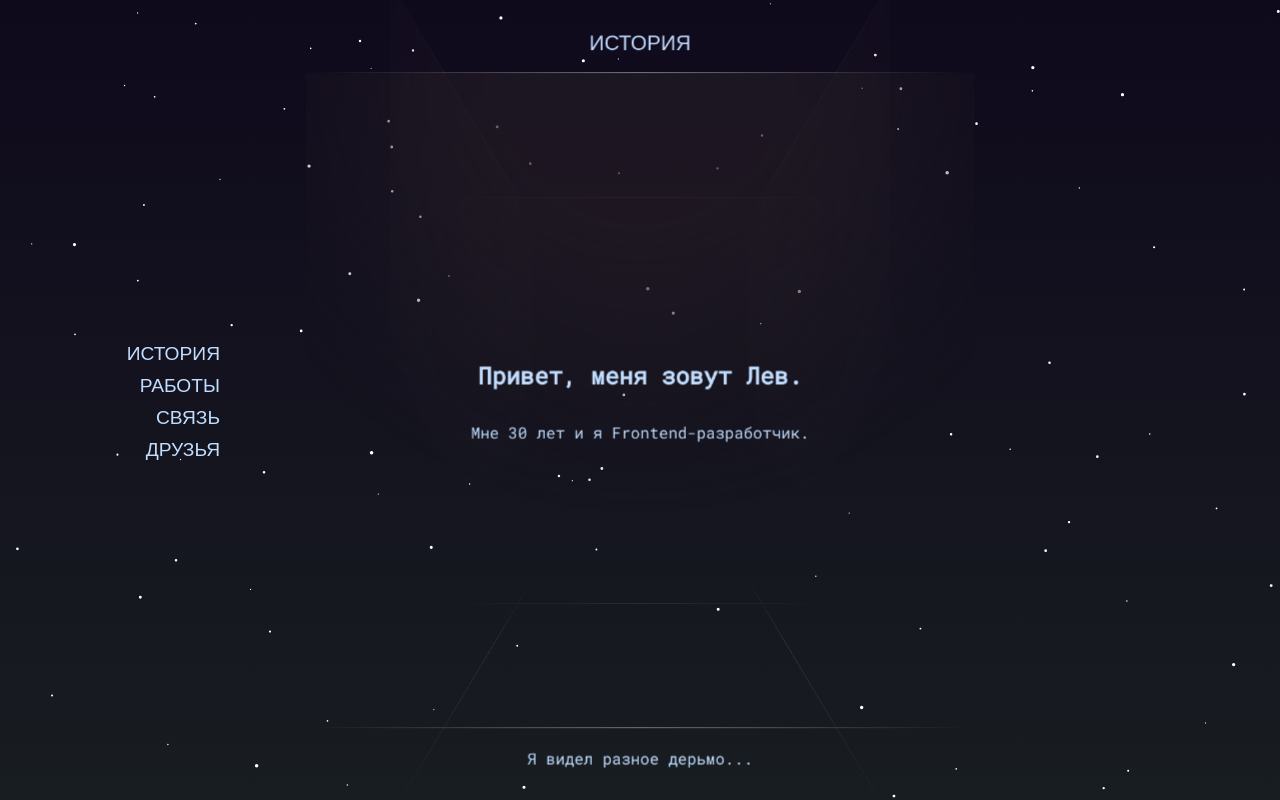
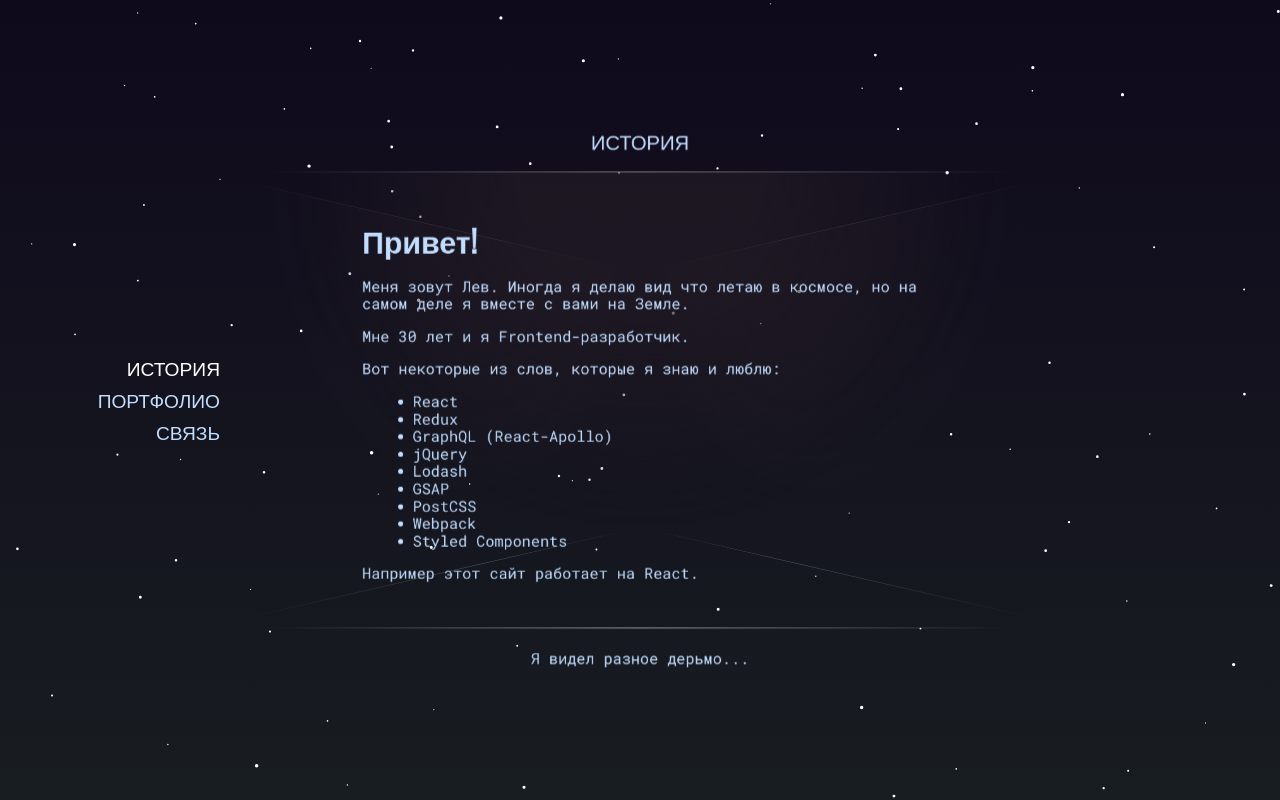
Before and after one commit to levkus/starpact2, a React (Create React App) app: page /story in a window 1280 px wide. Built offline with nearby package versions, Linux system fonts and the light colour scheme; what redux-act would draw is missing.

Commit message:
its a triangular prism now!

```diff
--- a/src/components/AboutMe.js
+++ b/src/components/AboutMe.js
@@ -4,10 +4,24 @@
 const age = moment().diff(moment('21-08-1987', 'DD-MM-YYYY'), 'years')
 
 const AboutMe = () => (
-  <React.Fragment>
-    <h2>Привет, меня зовут Лев.</h2>
+  <div>
+    <h1>Привет!</h1>
+    <p>Меня зовут Лев. Иногда я делаю вид что летаю в космосе, но на самом деле я вместе с вами на Земле.</p>
     <p>Мне {age} лет и я Frontend-разработчик.</p>
-  </React.Fragment>
+    <p>Вот некоторые из слов, которые я знаю и люблю:</p>
+    <ul>
+      <li>React</li>
+      <li>Redux</li>
+      <li>GraphQL (React-Apollo)</li>
+      <li>jQuery</li>
+      <li>Lodash</li>
+      <li>GSAP</li>
+      <li>PostCSS</li>
+      <li>Webpack</li>
+      <li>Styled Components</li>
+    </ul>
+    <p>Например этот сайт работает на React.</p>
+  </div>
 )
 
 export default AboutMe
--- a/src/components/App.js
+++ b/src/components/App.js
@@ -21,9 +21,9 @@
       <Provider store={store}>
         <Router>
           <Switch>
-            <Route exact path='/' component={() => <Redirect to='/about' />} />
+            <Route exact path='/' component={() => <Redirect to='/story' />} />
             <Route path='/:section' component={CubeWithNav} />
-            <Redirect to='/about' />
+            <Redirect to='/story' />
           </Switch>
         </Router>
       </Provider>
--- /dev/null
+++ b/src/components/ContentContainer.js
@@ -0,0 +1,7 @@
+import styled from 'styled-components'
+
+const ContentContainer = styled.div`
+  padding: 80px;
+`
+
+export default ContentContainer
--- a/src/components/CubeContainer.js
+++ b/src/components/CubeContainer.js
@@ -3,7 +3,7 @@
 const CubeContainer = styled.div`
   height: 100vh;
   width: 100vw;
-  perspective: 50vw;
+  perspective: 75vw;
   perspective-origin: center 50vh;
   display: flex;
   justify-content: center;
--- a/src/components/Nav.js
+++ b/src/components/Nav.js
@@ -49,10 +49,9 @@
     const { section } = this.props.match.params
     return (
       <NavWrapper>
-        <StyledLink to='/about' active={section === 'about'}>История</StyledLink>
-        <StyledLink to='/mywork' active={section === 'mywork'}>Работы</StyledLink>
+        <StyledLink to='/story' active={section === 'story'}>История</StyledLink>
+        <StyledLink to='/portfolio' active={section === 'portfolio'}>Портфолио</StyledLink>
         <StyledLink to='/contact' active={section === 'contact'}>Связь</StyledLink>
-        <StyledLink to='/friends' active={section === 'friends'}>Друзья</StyledLink>
       </NavWrapper>
     )
   }
--- a/src/components/TheCube.js
+++ b/src/components/TheCube.js
@@ -6,7 +6,7 @@
 import { convertSectionNameToCubeSide } from './magic'
 
 const TheCubeWrapper = styled.div`
-  width: 40vw;
+  width: 600px;
   transform: scaleX(0.5) scaleY(0.5) scaleZ(0.5);
   transform-style: preserve-3d;
   zoom: 2;
@@ -27,9 +27,13 @@
 `
 
 const MainSection = styled(CubeSection)`
-  height: calc(100vh - 300px);
+  height: 480px;
   transition-delay: 0.1s;
   font-size: 0.75rem;
+
+  @media (max-width: 1280px) {
+    height: 360px;
+  }
 `
 
 class TheCube extends React.Component {
@@ -52,14 +56,12 @@
           left='Связь'
           right='Портфолио'
           front='История'
-          back='Мои друзья'
         />
         <MainSection
           side={this.state.side}
           left='text about my contacts'
           right='text about my work'
           front={<AboutMe />}
-          back='text about my friends'
           border=''
           main
         />
@@ -69,7 +71,6 @@
           left='Если я не отвечаю, я сплю ;)'
           right='Моя работа - это я.'
           front='Я видел разное дерьмо...'
-          back='Люди, с которыми я работаю тащат!'
         />
       </TheCubeWrapper>
     )
--- a/src/components/TheCubeSection.js
+++ b/src/components/TheCubeSection.js
@@ -1,4 +1,5 @@
 import React from 'react'
+import ContentContainer from './ContentContainer'
 import styled from 'styled-components'
 
 const Side = styled.div`
@@ -39,19 +40,18 @@
 `
 
 const Left = styled(Side)`
-  transform: translateX(150px) rotateY(90deg);
+  transform: rotateY(120deg) translateZ(200px);
+  /* background: rgba(255,0,255,0.5); */
 `
 
 const Front = styled(Side)`
-  transform: translateZ(150px);
+  transform: rotateY(0deg) translateZ(200px);
+  /* background: rgba(0, 255, 255, 0.5); */
 `
 
 const Right = styled(Side)`
-  transform: translateX(-150px) rotateY(270deg);
-`
-
-const Back = styled(Side)`
-  transform: translateZ(-150px) rotateY(180deg);
+  transform: rotateY(-120deg) translateZ(200px);
+  /* background: rgba(255, 255, 0, 0.5); */
 `
 
 const Section = styled.div`
@@ -61,13 +61,11 @@
   transform: rotateY(${props => {
     switch (props.side) {
       case 'left':
-        return '-90deg'
+        return '-120deg'
       case 'front':
         return '0deg'
       case 'right':
-        return '90deg'
-      case 'back':
-        return '180deg'
+        return '120deg'
       default:
         return '0deg'
     }
@@ -77,10 +75,21 @@
 
 const CubeSection = ({ className, border, side, left, front, right, back, main }) => (
   <Section side={side} className={className}>
-    <Left main={main} border={border} active={side === 'left'}>{left}</Left>
-    <Front main={main} border={border} active={side === 'front'}>{front}</Front>
-    <Right main={main} border={border} active={side === 'right'}>{right}</Right>
-    <Back main={main} border={border} active={side === 'back'}>{back}</Back>
+    <Left main={main} border={border} active={side === 'left'}>
+      <ContentContainer>
+        {left}
+      </ContentContainer>
+    </Left>
+    <Front main={main} border={border} active={side === 'front'}>
+      <ContentContainer>
+        {front}
+      </ContentContainer>
+    </Front>
+    <Right main={main} border={border} active={side === 'right'}>
+      <ContentContainer>
+        {right}
+      </ContentContainer>
+    </Right>
   </Section>
 )
 
--- a/src/components/magic.js
+++ b/src/components/magic.js
@@ -1,17 +1,14 @@
 export const convertSectionNameToCubeSide = (section) => {
   let side
   switch (section) {
-    case 'about':
+    case 'story':
       side = 'front'
       break
-    case 'mywork':
+    case 'portfolio':
       side = 'right'
       break
     case 'contact':
       side = 'left'
-      break
-    case 'friends':
-      side = 'back'
       break
     default:
       side = 'front'
--- a/src/index.css
+++ b/src/index.css
@@ -2,10 +2,21 @@
   background-image: linear-gradient(0deg,#181d21,#0f091c);
   background-attachment: fixed;
   color: #c2deff;
-  font-size: 14px;
+  font-size: 16px;
   font-family: Roboto Mono,monospace;
+  overflow: hidden;
+}
+
+h1, h2, h3, h4, h5, h6 {
+  font-family: 'Oswald', sans-serif;
 }
 
 #starfield {
   position: fixed;
 }
+
+@media (max-width: 1280px) {
+  body {
+    font-size: 14px;
+  }
+}
```
